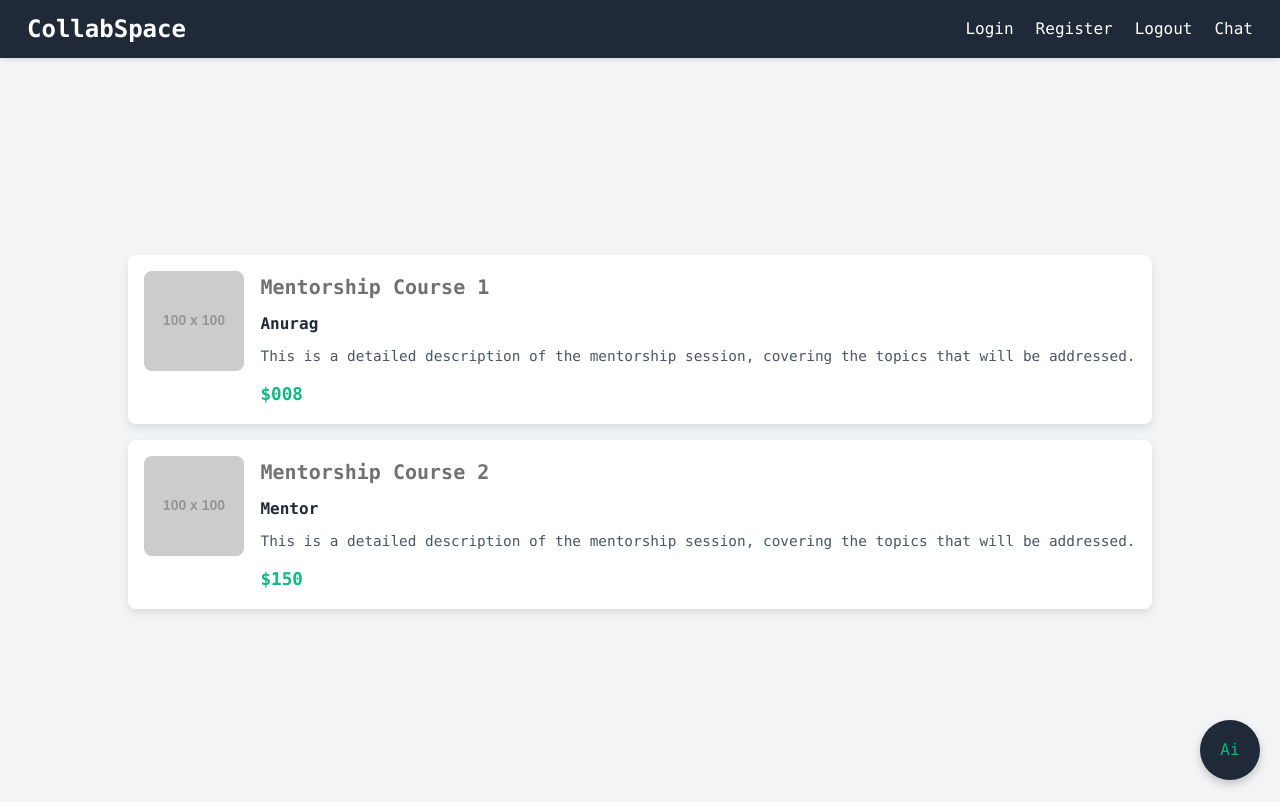
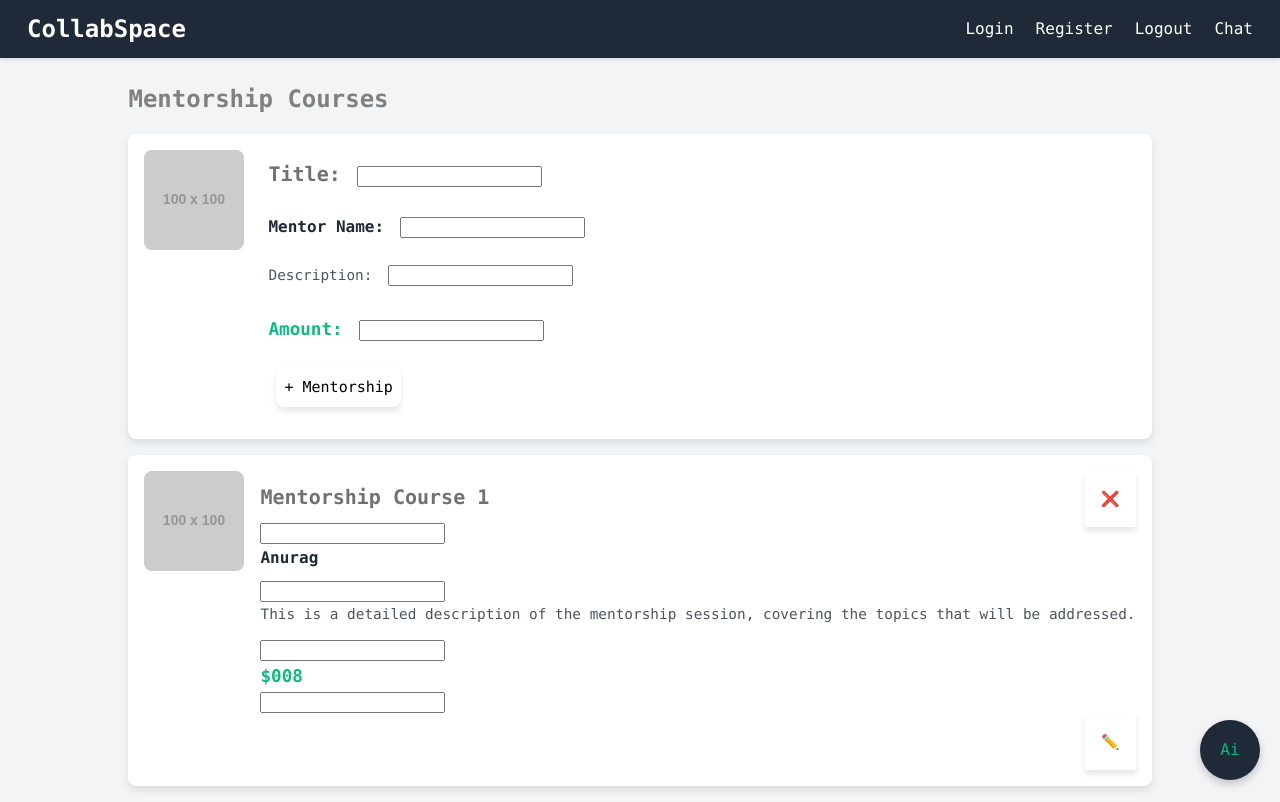
Before and after one commit to tanmay316/CollabSpace-Tracking-Student-Progress-in-Software-Projects, a Vue app in the folder frontend/: page /mentorship in a window 1280 px wide. Built offline with nearby package versions, Linux system fonts and the light colour scheme.

Commit message:
CRUD: Mentorship

```diff
--- a/frontend/src/components/Mentorship.vue
+++ b/frontend/src/components/Mentorship.vue
@@ -1,31 +1,111 @@
 <template>
     <div class="mc">
+        <h2>Mentorship Courses</h2>
         <div class="mentorship-session">
             <img src="https://via.placeholder.com/100" alt="Mentor Image" class="mentor-image" />
             <div class="session-details">
-            <h3 class="session-title">Mentorship Course 1</h3>
-            <p class="mentor-name">Anurag</p>
-            <p class="session-description">
-                This is a detailed description of the mentorship session, covering the topics that will be addressed.
-            </p>
-            <p class="session-amount">$008</p>
+            <div class="same-line">
+                <h3 class="session-title">Title: </h3>
+                <input type="text">
+            </div>
+            <div class="same-line">
+                <p class="mentor-name">Mentor Name: </p>
+                <input type="text">
+            </div>
+            <div class="same-line">
+                <p class="session-description">Description: </p>
+                <input type="text">
+            </div>
+            <div class="same-line">
+                <p class="session-amount">Amount: </p>
+                <input type="text">
+            </div>
+            <div class="create-mentorship">+ Mentorship</div>
             </div>
         </div>
         <div class="mentorship-session">
             <img src="https://via.placeholder.com/100" alt="Mentor Image" class="mentor-image" />
             <div class="session-details">
-            <h3 class="session-title">Mentorship Course 2</h3>
-            <p class="mentor-name">Mentor</p>
+            <div class="space-head">
+                <div>
+                    <h3 class="session-title">Mentorship Course 1</h3>
+                    <input type="text">
+                </div>
+                <div class="icons">❌</div>
+            </div>
+            <div>
+                <p class="mentor-name">Anurag</p>
+                <input type="text">
+            </div>
+            <div>
                 <p class="session-description">
                     This is a detailed description of the mentorship session, covering the topics that will be addressed.
                 </p>
-            <p class="session-amount">$150</p>
+                <input type="text">
+            </div>
+            <div>
+                <p class="session-amount">$008</p>
+                <input type="text">
+            </div>
+            <div class="align-icon">
+                <div class="icons">✏️</div>
+            </div>
             </div>
         </div>
     </div>
 </template>
 
 <style scoped>
+.align-icon{
+display: flex;
+justify-content: end;
+}
+
+.space-head{
+display: flex;
+align-items: baseline;
+justify-content: space-between;
+}
+
+.icons{
+padding: 1rem;
+box-shadow: 0 4px 6px rgba(0, 0, 0, 0.1);
+}
+
+.icons:hover{
+cursor: pointer;
+}
+
+h2 {
+color: gray;
+font-weight: bold;
+font-size: 1.5rem;
+margin-bottom: 1rem;
+}
+
+.create-mentorship{
+color: #000;
+box-shadow: 0 4px 6px rgba(0, 0, 0, 0.1);
+border-radius: 8px;
+width: fit-content;
+margin: 1rem;
+padding: 0.5rem;
+}
+
+.create-mentorship:hover{
+cursor: pointer;
+transform: scale(1.05);
+background-color: #06b6d4;
+}
+
+.same-line{
+align-items: baseline;
+gap:1rem;
+display: flex;
+padding: 0.5rem;
+border-radius: 4px;
+}
+
 .mc{
 margin-top: 5rem;
 display: flex;
```
Lines whose indentation alone changed are shown as unchanged.
